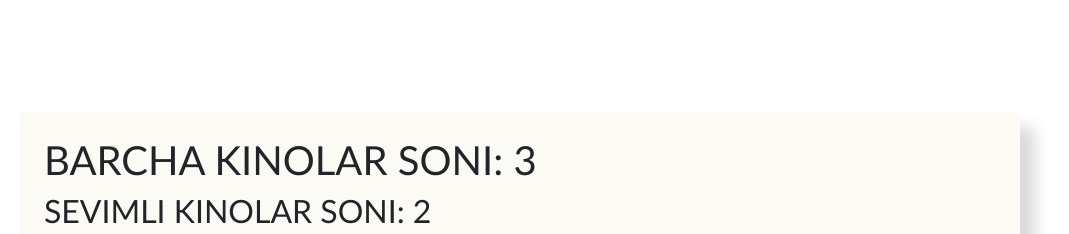
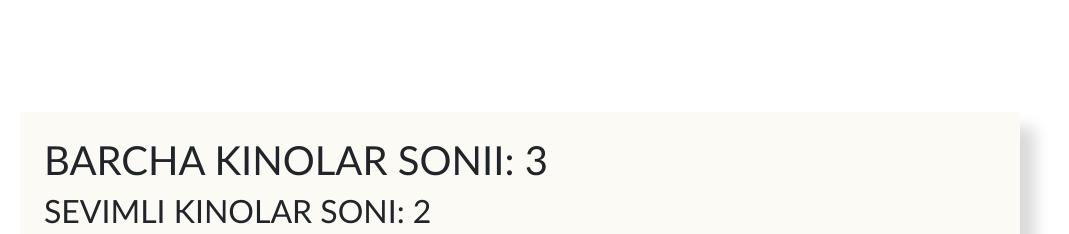
Before and after one commit to Shokhruh/movieapp, a Vue app: page / in a window 1280 px wide. Shown: the top 234 px of the page, without its empty margins (120-1189 px from the left). Built offline with nearby package versions, Linux system fonts and the light colour scheme.

Commit message:
Update AppInfo.vue
AppInfo da ozgarish

```diff
--- a/src/components/app-info/AppInfo.vue
+++ b/src/components/app-info/AppInfo.vue
@@ -1,5 +1,5 @@
 <template>
-    <h1>BARCHA KINOLAR SONI: {{ allMoviesCount }}</h1>
+    <h1>BARCHA KINOLAR SONII: {{ allMoviesCount }}</h1>
     <h2>SEVIMLI KINOLAR SONI: {{ likedMoviesCount }}</h2>
 </template>
 
```
